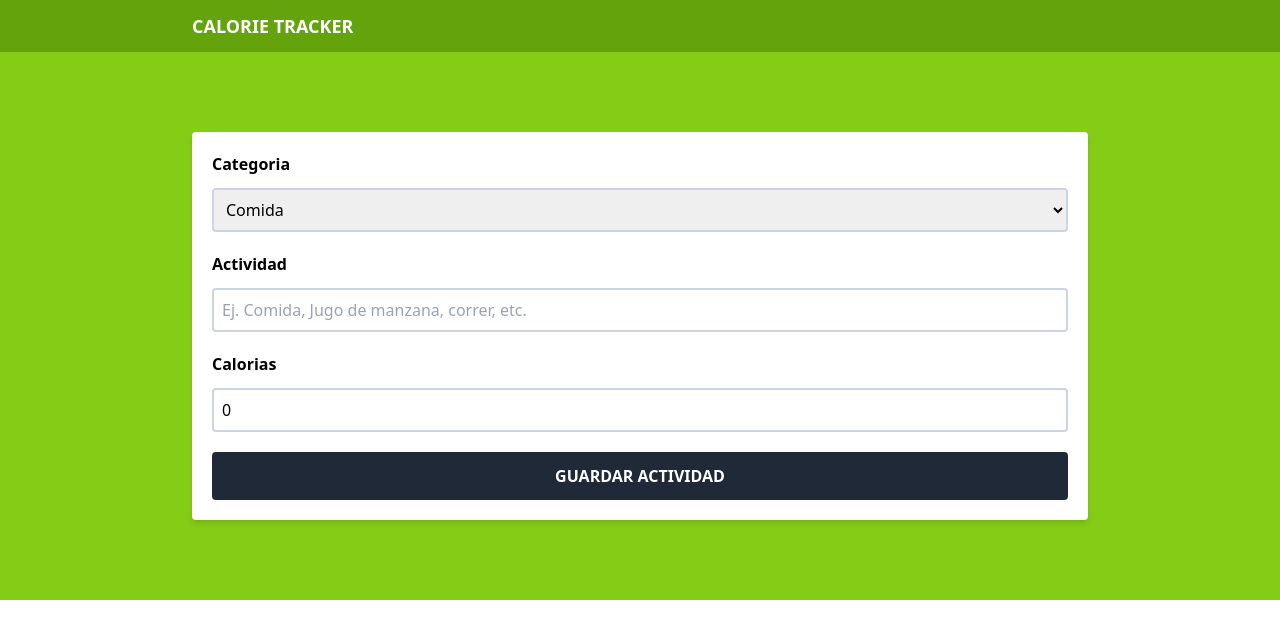
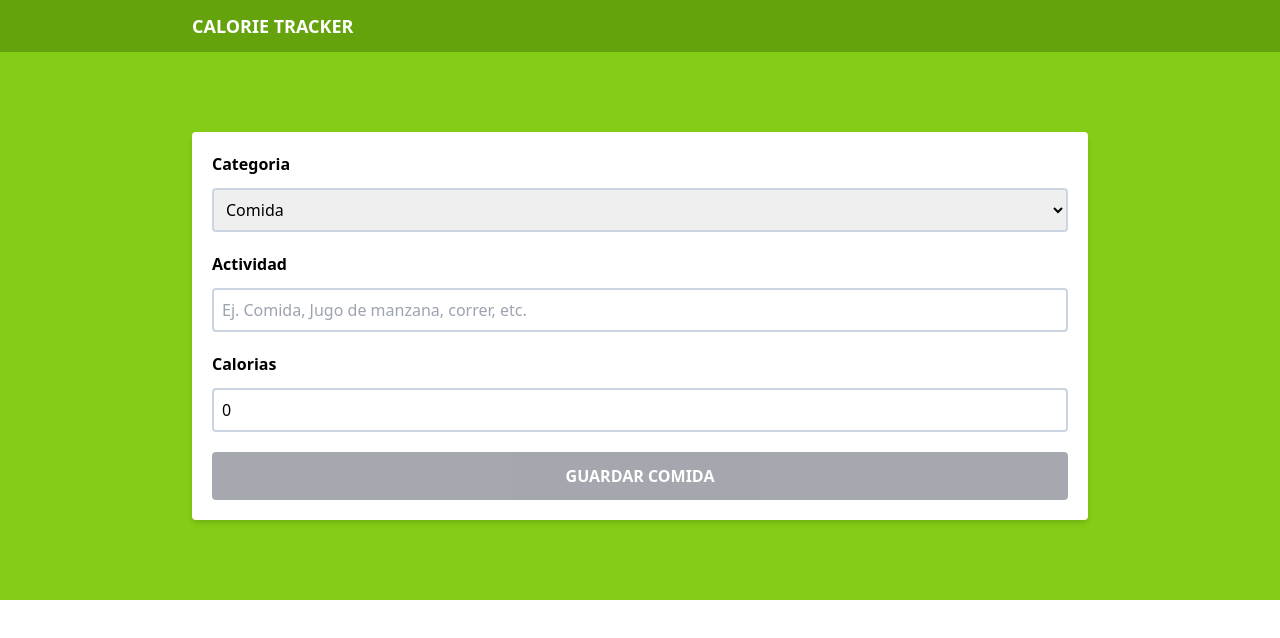
Before and after one commit to IvanVasquez289/calorie-tracker-ts, a React (Vite) app: page / in a window 1280 px wide. Shown: the top 638 px of the page. Built offline with nearby package versions, Linux system fonts and the light colour scheme.

Commit message:
feat: desactivar submit si actividad no es valida

```diff
--- a/src/components/Form.tsx
+++ b/src/components/Form.tsx
@@ -17,8 +17,19 @@ const Form = () => {
         [e.target.id]: isNumberField ? +e.target.value : e.target.value
     })
   }
+
+  const isValidActivity = () => {
+    const { name, calorias } = activity
+    return name.trim() !== '' && calorias > 0
+  }
+
+  const handleSubmit = (e: React.FormEvent<HTMLFormElement>) => {
+    e.preventDefault()
+    console.log('enviando')
+  }
+
   return (
-    <form className="bg-white p-5 space-y-5 rounded shadow-md">
+    <form onSubmit={handleSubmit} className="bg-white p-5 space-y-5 rounded shadow-md">
         <div className="grid grid-cols-1 gap-3">
             <label htmlFor="categoria" className="font-bold">Categoria</label>
             <select
@@ -57,10 +68,10 @@ const Form = () => {
             />
         </div>
         <input
-            type="button"
-            value="Guardar actividad"
-            className="w-full bg-gray-800 text-white font-bold p-3 rounded cursor-pointer uppercase hover:bg-gray-900"
-
+            type="submit"
+            value={`${activity.categoria == 1 ? 'Guardar comida' : 'Guardar ejercicio'}`}
+            className="disabled:opacity-40 disabled:cursor-not-allowed w-full bg-gray-800 text-white font-bold p-3 rounded cursor-pointer uppercase hover:bg-gray-900"
+            disabled={!isValidActivity()}
         />
     </form>
   )
```
